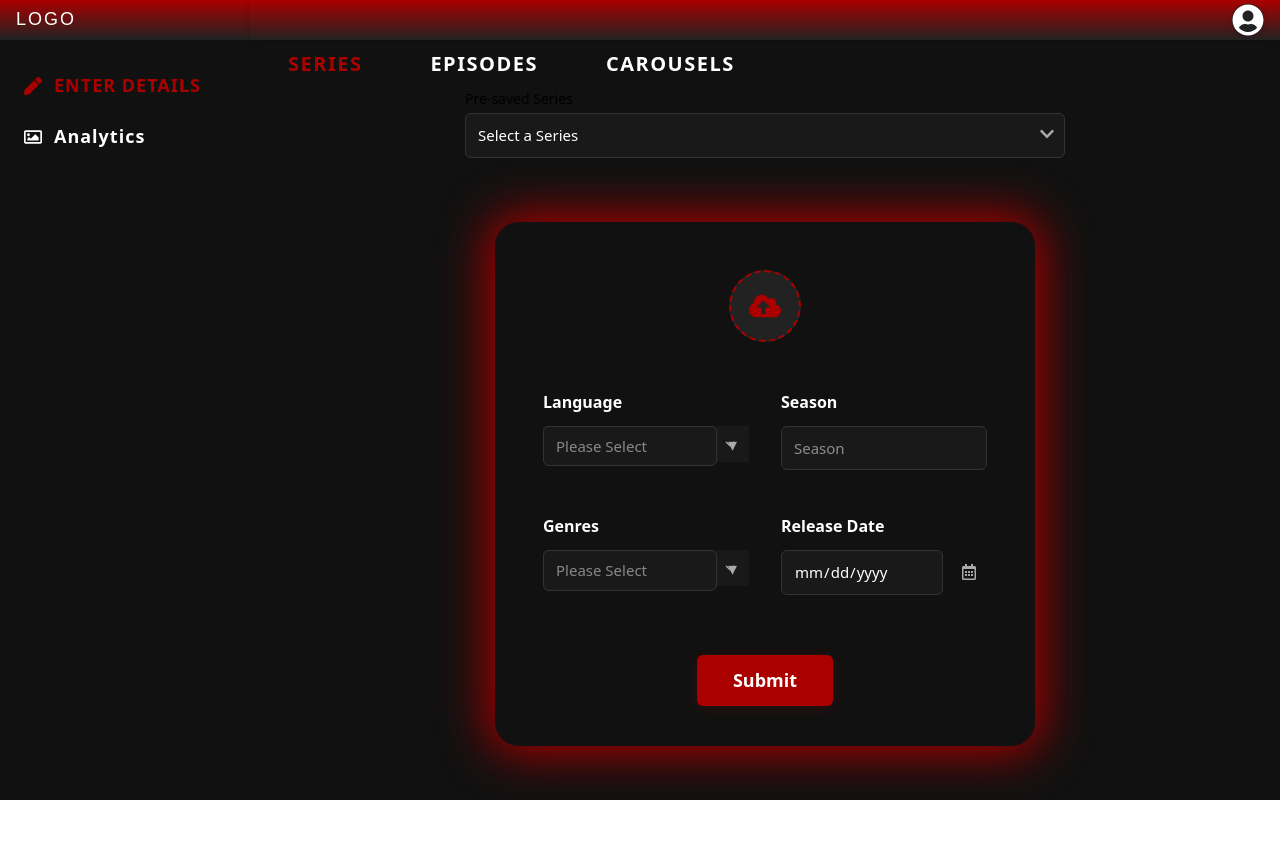
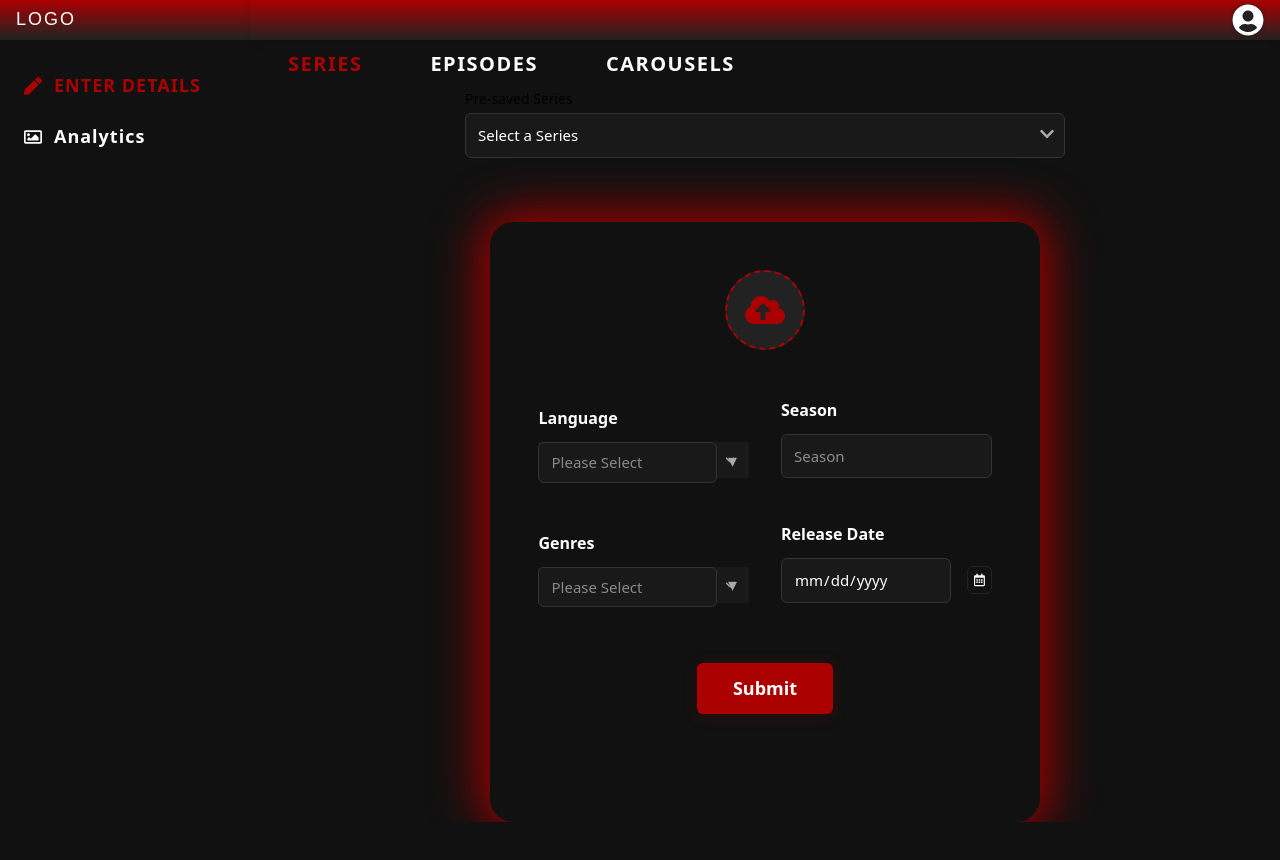
Before and after one commit to csneha204-pixel/audioAppAdminPanel, a React (Vite) app: page /dashboard in a window 1280 px wide. Shown: the top 860 px of the page. Before the commit the page ends 800 px from the top, so only its background shows below. Built offline with nearby package versions, Linux system fonts and the light colour scheme.

Commit message:
series ui fix

```diff
--- a/src/components/dropdown/MultiSelectDropdown.module.css
+++ b/src/components/dropdown/MultiSelectDropdown.module.css
@@ -43,7 +43,11 @@
   transform: translateY(-50%);
   font-size: 18px;
   color: #aaa;
-  pointer-events: none;
+  cursor: pointer;
+  pointer-events: auto;
+  display: flex;
+  align-items: center;
+  height: 100%;
 }
 .dropdown {
   position: absolute;
--- a/src/components/dropdown/MultiSelectDropdown.tsx
+++ b/src/components/dropdown/MultiSelectDropdown.tsx
@@ -60,7 +60,17 @@ const MultiSelectDropdown: React.FC<MultiSelectDropdownProps> = ({
         <span className={styles.value}>
           {selectedLabels.length > 0 ? selectedLabels.join(", ") : <span className={styles.placeholder}>{placeholder}</span>}
         </span>
-        <span className={styles.chevron}>&#9662;</span>
+        <span
+          className={styles.chevron}
+          onClick={e => { e.stopPropagation(); setOpen(o => !o); }}
+          tabIndex={0}
+          role="button"
+          aria-label="Toggle dropdown"
+          onKeyDown={e => { if (e.key === "Enter" || e.key === " ") { e.stopPropagation(); setOpen(o => !o); } }}
+          style={{ pointerEvents: 'auto' }}
+        >
+          &#9662;
+        </span>
       </div>
       {open && (
         <div className={styles.dropdown}>
--- a/src/pages/dashboard/Index.module.css
+++ b/src/pages/dashboard/Index.module.css
@@ -1,16 +1,22 @@
 
 .dashboardContainer {
 	display: flex;
-	height: 100vh;
+	min-height: 100vh;
 	background: #111;
+	overflow: hidden;
+	position: relative;
 }
 
 .dashboardMain {
 	flex: 1;
 	display: flex;
 	justify-content: center;
-	align-items: center;
-	padding: 24px;
+	align-items: flex-start;
+	padding: 40px 24px 40px 24px;
+	min-height: 100vh;
+	box-sizing: border-box;
+	overflow-y: auto;
+	background: #111;
 }
 
 @media (max-width: 900px) {
--- a/src/pages/dashboard/Index.tsx
+++ b/src/pages/dashboard/Index.tsx
@@ -13,7 +13,7 @@ const Dashboard: React.FC = () => {
   return (
     <div className={styles.dashboardContainer}>
       <Sidebar onMenuSelect={setSelectedMenu} selectedMenu={selectedMenu} />
-      <div style={{ flex: 1, display: "flex", flexDirection: "column", height: "100vh" }}>
+      <div style={{ flex: 1, display: "flex", flexDirection: "column" }}>
         <Header />
         {selectedMenu === 0 && <Topheader />}
         <div className={styles.dashboardMain}>
--- a/src/pages/dashboard/common/series/Series.module.css
+++ b/src/pages/dashboard/common/series/Series.module.css
@@ -1,3 +1,23 @@
+.inputDateWrapper {
+	display: flex;
+	align-items: center;
+	width: 100%;
+	gap: 8px;
+}
+.calendarIcon {
+	color: #fff;
+	font-size: 28px;
+	cursor: pointer;
+	margin-left: 8px;
+	background: #111;
+	border-radius: 6px;
+	padding: 2px 6px 2px 6px;
+	box-sizing: border-box;
+	border: 1px solid #222;
+}
+.inputWithIcon {
+	/* No extra padding needed for outside icon */
+}
 .dropdownWrapper {
 	position: relative;
 	display: flex;
@@ -33,9 +53,9 @@
 	background: #111;
 	border-radius: 24px;
 	padding: 48px 48px 40px 48px;
-	max-width: 540px;
-	min-width: 340px;
-	min-height: 420px;
+	max-width: 700px;
+	min-width: 420px;
+	min-height: 600px;
 	margin: 48px auto 0 auto;
 	box-shadow: 0 0 48px 8px #a00, 0 4px 32px rgba(0,0,0,0.25);
 	display: flex;
@@ -55,8 +75,8 @@
 
 
 .uploadCircle {
-	width: 72px;
-	height: 72px;
+	width: 80px;
+	height: 80px;
 	border-radius: 50%;
 	background: #222;
 	display: flex;
@@ -73,7 +93,10 @@
 }
 .uploadIcon {
 	color: #a00;
-	font-size: 32px;
+	font-size: 40px;
+	display: flex;
+	align-items: center;
+	justify-content: center;
 }
 .uploadInput {
 	display: none;
@@ -89,6 +112,7 @@
 	display: flex;
 	gap: 32px;
 	margin-bottom: 12px;
+	align-items: flex-end;
 }
 
 .formCol {
--- a/src/pages/dashboard/common/series/Series.tsx
+++ b/src/pages/dashboard/common/series/Series.tsx
@@ -121,17 +121,18 @@ const Series: React.FC = () => {
           </div>
           <div className={styles.formCol}>
             <label className={styles.label}>Release Date</label>
-            <div style={{ position: "relative" }}>
+            <div className={styles.inputDateWrapper}>
               <input
                 type="date"
                 value={releaseDate}
                 onChange={e => setReleaseDate(e.target.value)}
-                className={styles.input}
-                style={{ paddingRight: 32 }}
+                className={`${styles.input} ${styles.inputWithIcon}`}
                 id="release-date-input"
+                placeholder="Enter Date (DD/MM/YYYY)"
+                style={{ width: '100%' }}
               />
               <FaRegCalendarAlt
-                style={{ position: "absolute", right: 10, top: 14, pointerEvents: "auto", color: "#aaa", cursor: "pointer" }}
+                className={styles.calendarIcon}
                 onClick={() => {
                   const input = document.getElementById("release-date-input");
                   if (input) (input as HTMLInputElement).showPicker && (input as HTMLInputElement).showPicker();
```
